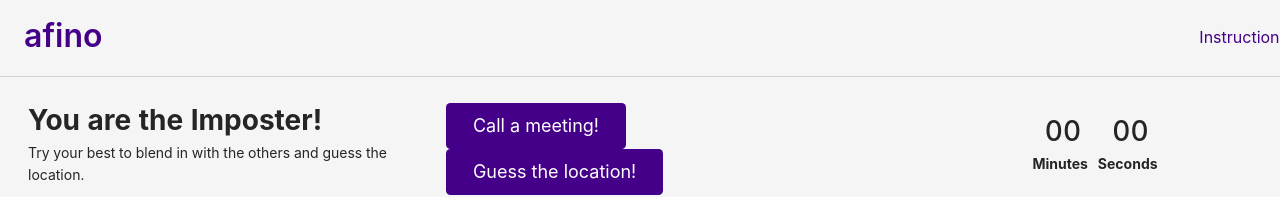
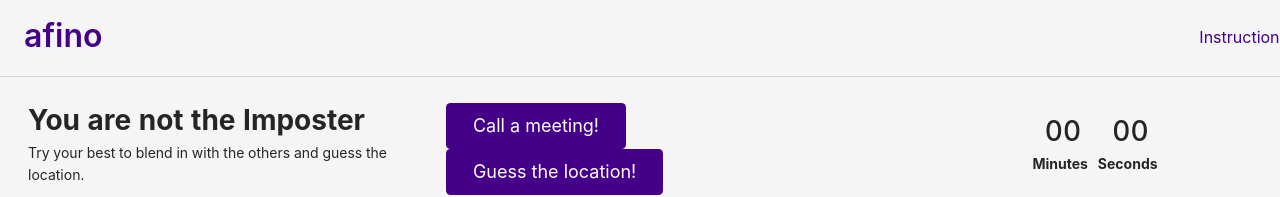
Before and after one commit to AbiramanK/webgame, a React (Create React App) app: page /game-rooms/1/game in a window 1280 px wide. Shown: the top 197 px of the page. Built offline with nearby package versions, Linux system fonts and the light colour scheme.

Commit message:
matrix work

```diff
--- a/src/Colors/index.tsx
+++ b/src/Colors/index.tsx
@@ -7,5 +7,6 @@ export const Colors = {
     LAWNGREEN: '#7CFC00',
     RED: '#F33333',
     GREY: '#D3D3D3',
-    DARKGREY: '#737373'
+    DARKGREY: '#737373',
+    BACKGROUND: '#f5f5f5'
 }
--- a/src/components/Cell/Cell.module.css
+++ b/src/components/Cell/Cell.module.css
@@ -68,9 +68,12 @@
     flex-direction: column;
     align-items: center;
     justify-content: center;
-    font-size: 18px;
+    font-size: 17px;
+    text-align: center;
+    line-height: 20px;
 }
 .image {
     height: 45px;
     width: 45px;
+    margin-bottom: 10px;
 }
--- a/src/components/Cell/Cell.tsx
+++ b/src/components/Cell/Cell.tsx
@@ -92,12 +92,11 @@ export class Cell extends React.Component<ICellProps, ICellState> {
     }
 
     ifNotImposter = () => {
-
         return (
             <div className={ styles['not-imposter'] }
                 style={
                     this.props.isJackpot
-                    ? { boxShadow: `0 0 0 3px white, 0 0 0 6px ${Colors.SECONDARY}` }
+                    ? { boxShadow: `0 0 0 3px ${Colors.BACKGROUND}, 0 0 0 6px ${Colors.PRIMARY}` }
                     : {}
                 }
             >
--- a/src/components/Matrix/Matrix.tsx
+++ b/src/components/Matrix/Matrix.tsx
@@ -41,7 +41,7 @@ export class Matrix extends React.Component<IMatrixProps, IMatrixState> {
 
         const matrix = []
         const spanCol = columns ? 24 / columns : 1
-        if(rows && columns && isImposter) {
+        if(rows && columns && isImposter !== undefined) {
             for(let i = 0; i < rows; i += 1) {
                 const row = []
                 for(let j = 0; j < columns; j += 1) {
--- a/src/screens/Game/Game.module.css
+++ b/src/screens/Game/Game.module.css
@@ -1,6 +1,5 @@
 .container {
     max-width: 1400px;
-    /* min-width: 1024px; */
     margin: 1em auto;
     padding: 0.5em 2em;
     display: grid;
--- a/src/screens/Game/Game.tsx
+++ b/src/screens/Game/Game.tsx
@@ -53,7 +53,13 @@ export class Game extends React.Component<IGameProps, IGameState> {
                 <div className={styles['container']}>
                     <div className={ styles['HUD'] }>
                         <div className={ styles['userInfo'] }>
-                            <h1>You are the Imposter!</h1>
+                            <h1>
+                                {
+                                    vars.player.isImposter
+                                    ? 'You are the Imposter!'
+                                    : 'You are not the Imposter'
+                                }
+                            </h1>
                             <p>
                                 Try your best to blend in with the others and
                                 guess the location.
```
